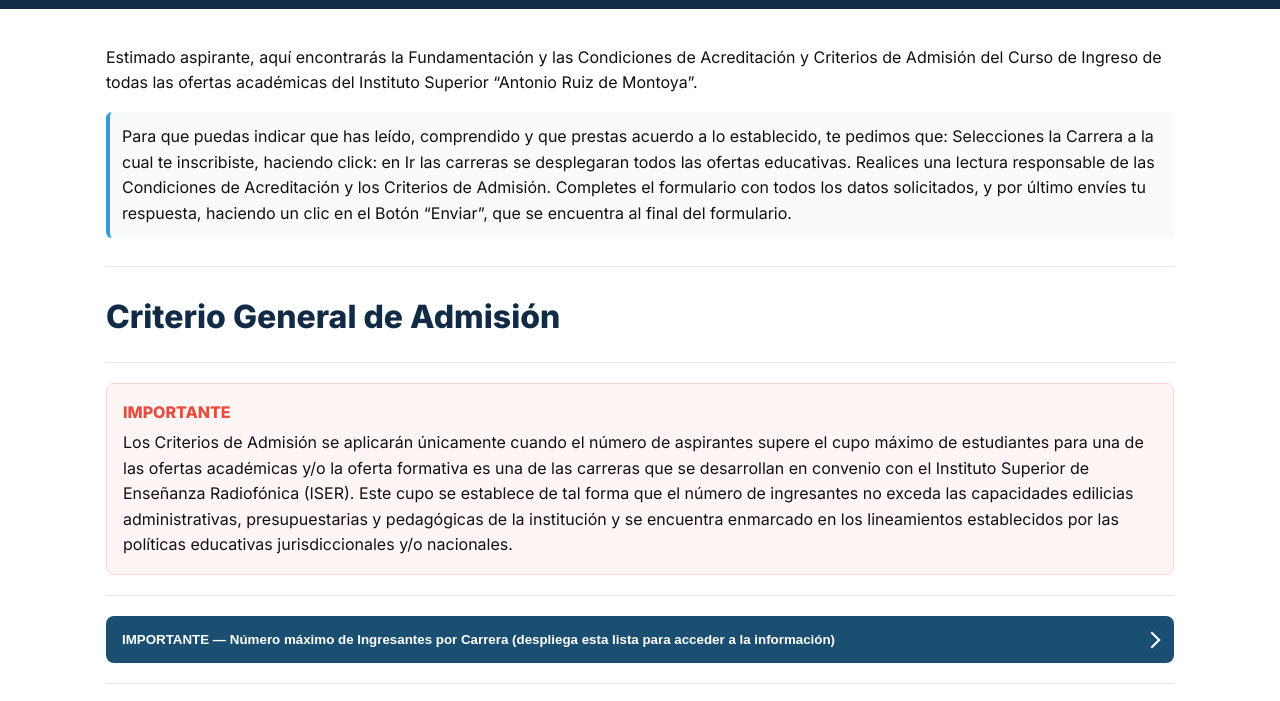
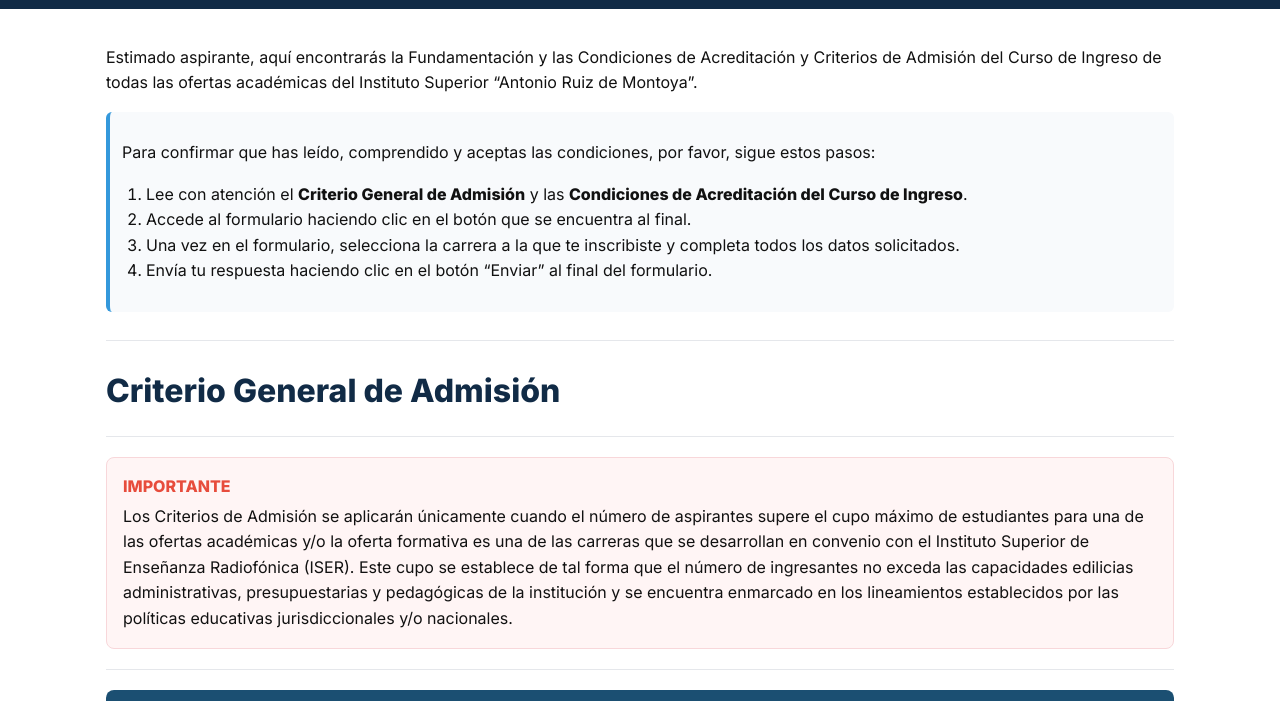
Before and after one commit to ingresoisarm/curso-ingreso, a plain HTML site: page index.html in a window 1280 px wide. Shown: the part 69-770 px from the top of the page. Drawn offline with Linux system fonts and the light colour scheme.

Commit message:
Add files via upload

```diff
--- a/index.html
+++ b/index.html
@@ -11,7 +11,7 @@
   <header class="header" role="banner">
     <div class="container header-inner">
       <a class="brand" href="#" aria-label="Inicio">
-        <img src="assets/img/logo-isarm.png" alt="Instituto Superior Antonio Ruiz de Montoya" class="brand-logo" />
+        <img src="assets/img/logo.isarm.png" alt="Instituto Superior Antonio Ruiz de Montoya" class="brand-logo" />
       </a>
       <div class="brand-text">
         <span class="inst-name">Instituto Superior “Antonio Ruiz de Montoya”</span>
@@ -24,7 +24,16 @@
     <section class="section intro" aria-labelledby="intro-title">
       <h2 id="intro-title" class="visually-hidden">Introducción</h2>
       <p>Estimado aspirante, aquí encontrarás la Fundamentación y las Condiciones de Acreditación y Criterios de Admisión del Curso de Ingreso de todas las ofertas académicas del Instituto Superior “Antonio Ruiz de Montoya”.</p>
-      <p class="instructions">Para que puedas indicar que has leído, comprendido y que prestas acuerdo a lo establecido, te pedimos que: Selecciones la Carrera a la cual te inscribiste, haciendo click: en Ir las carreras se desplegaran todos las ofertas educativas. Realices una lectura responsable de las Condiciones de Acreditación y los Criterios de Admisión. Completes el formulario con todos los datos solicitados, y por último envíes tu respuesta, haciendo un clic en el Botón “Enviar”, que se encuentra al final del formulario.</p>
+
+      <div class="instructions">
+        <p>Para confirmar que has leído, comprendido y aceptas las condiciones, por favor, sigue estos pasos:</p>
+        <ol style="margin-top: .5rem; padding-left: 1.5rem;">
+          <li>Lee con atención el <b>Criterio General de Admisión</b> y las <b>Condiciones de Acreditación del Curso de Ingreso</b>.</li>
+          <li>Accede al formulario haciendo clic en el botón que se encuentra al final.</li>
+          <li>Una vez en el formulario, selecciona la carrera a la que te inscribiste y completa todos los datos solicitados.</li>
+          <li>Envía tu respuesta haciendo clic en el botón “Enviar” al final del formulario.</li>
+        </ol>
+      </div>
     </section>
 
     <section class="section">
@@ -100,7 +109,7 @@
 
   <footer class="footer" role="contentinfo">
     <div class="container footer-inner">
-      <img src="assets/img/logo-isarm.png" alt="" class="brand-logo small" />
+      <img src="assets/img/logo.isarm.png" alt="" class="brand-logo small" />
       <span>Instituto Superior “Antonio Ruiz de Montoya” — Curso de Ingreso</span>
     </div>
   </footer>
```
Also changed, not shown: assets/img/logo.isarm.png (added).
